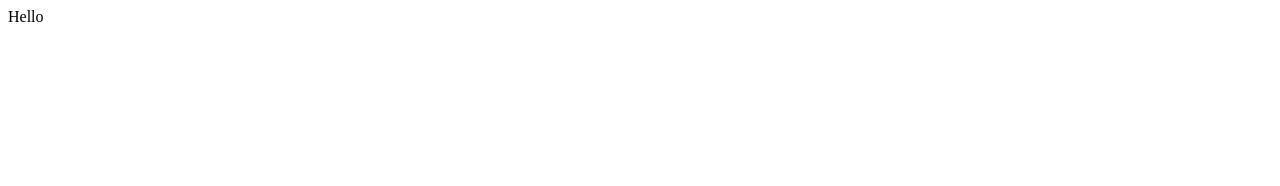
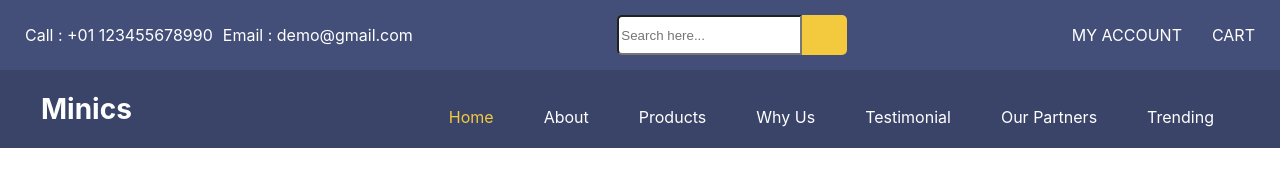
Before and after one commit to AaronMathew11/Ecomm-Website, a plain HTML site: page partners.html in a window 1280 px wide. Drawn offline with Linux system fonts and the light colour scheme.

Commit message:
file updated

```diff
--- a/partners.html
+++ b/partners.html
@@ -1,8 +1,100 @@
 <!DOCTYPE HTML>
 <html>
-	<head>
-	</head>
-	<body>
-		Hello
+<head>
+
+  <meta charset="utf-8">
+  <link rel="icon" href="images/fevicon.png" type="image/gif" />
+  <title>Minics</title>
+
+  <link href="css/style.css" rel="stylesheet" />
+
+</head>
+<body>
+	 <div class="hero_area">
+    <!-- header section strats -->
+    <header class="header_section">
+      <div class="header_top">
+        <div class="container-fluid">
+          <div class="top_nav_container">
+            <div class="contact_nav">
+              <a href="">
+                <i class="fa fa-phone" aria-hidden="true"></i>
+                <span>
+                  Call : +01 123455678990
+                </span>
+              </a>
+              <a href="">
+                <i class="fa fa-envelope" aria-hidden="true"></i>
+                <span>
+                  Email : demo@gmail.com
+                </span>
+              </a>
+            </div>
+            <from class="search_form">
+              <input type="text" class="form-control" placeholder="Search here...">
+              <button class="" type="submit">
+                <i class="fa fa-search" aria-hidden="true"></i>
+              </button>
+            </from>
+            <div class="user_option_box">
+              <a href="" class="account-link">
+                <i class="fa fa-user" aria-hidden="true"></i>
+                <span>
+                  My Account
+                </span>
+              </a>
+              <a href="" class="cart-link">
+                <i class="fa fa-shopping-cart" aria-hidden="true"></i>
+                <span>
+                  Cart
+                </span>
+              </a>
+            </div>
+          </div>
+
+        </div>
+      </div>
+      <div class="header_bottom">
+        <div class="container-fluid">
+          <nav class="navbar navbar-expand-lg custom_nav-container ">
+            <a class="navbar-brand" href="index.html">
+              <span>
+                Minics
+              </span>
+            </a>
+
+
+
+            <div class="collapse navbar-collapse" id="navbarSupportedContent">
+              <ul class="navbar-nav ">
+                <li class="nav-item active">
+                  <a class="nav-link" href="index.html">Home <span class="sr-only">(current)</span></a>
+                </li>
+                <li class="nav-item">
+                  <a class="nav-link" href="about.html"> About</a>
+                </li>
+                <li class="nav-item">
+                  <a class="nav-link" href="product.html">Products</a>
+                </li>
+                <li class="nav-item">
+                  <a class="nav-link" href="why.html">Why Us</a>
+                </li>
+                <li class="nav-item">
+                  <a class="nav-link" href="testimonial.html">Testimonial</a>
+                </li>
+	   <li class="nav-item">
+                  <a class="nav-link" href="partners.html">Our Partners</a>
+                </li>
+	   <li class="nav-item">
+                  <a class="nav-link" href="trending.html">Trending</a>
+                </li>
+
+              </ul>
+            </div>
+          </nav>
+        </div>
+      </div>
+    </header>
+
 	</body>
 </html>
```
